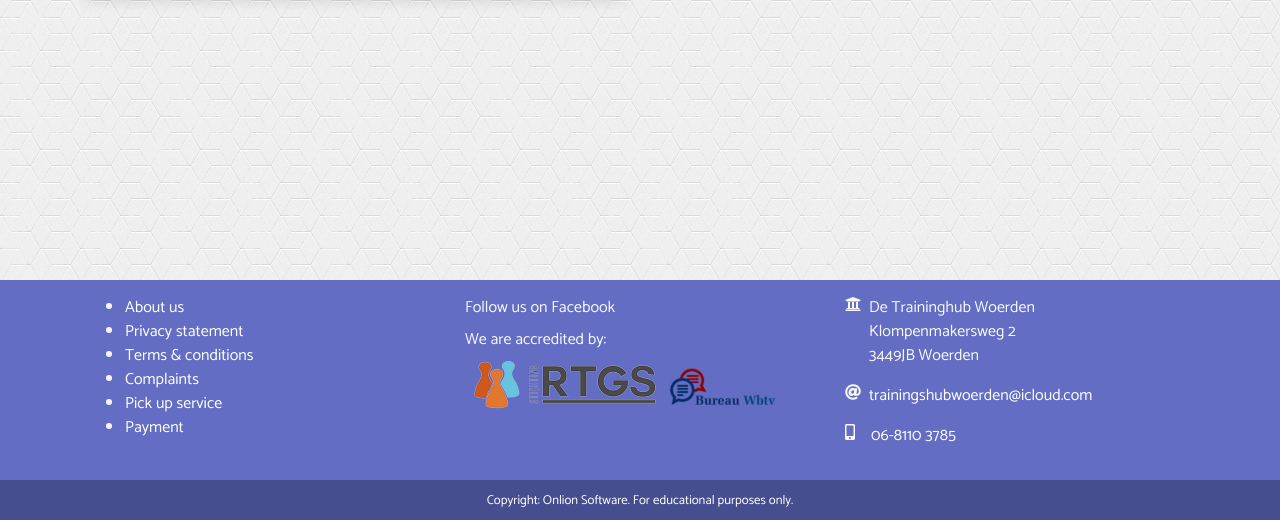
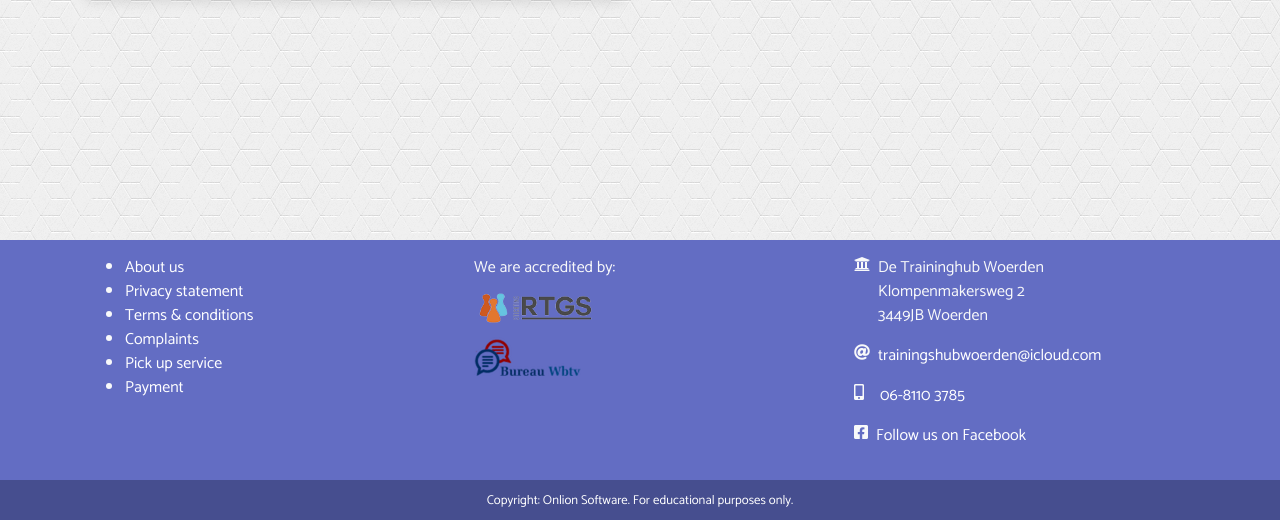
Before and after one commit to jdl208/trainingshub, a Django app: page /courses/course-type/ in a window 1280 px wide. Shown: the part 280-800 px from the top of the page. Run offline with Django 3.2, Linux system fonts and the light colour scheme; the visitor is signed in with stand-in values (Sample User, id 1); data that the repository does not hold is empty; some libraries are stand-ins or nearby versions.

Commit message:
styled the footer

```diff
--- a/static/css/custom.css
+++ b/static/css/custom.css
@@ -181,3 +181,11 @@ footer a {
     color: #ffffff;
     text-decoration: none;
 }
+
+footer a:hover {
+    color: #ffffff;
+}
+
+.footer-image {
+    max-height: 40px;
+}
--- a/templates/partials/footer.html
+++ b/templates/partials/footer.html
@@ -2,8 +2,8 @@
 <!-- STICKY FOOTER -->
 <Footer class="bg-purple text-light mt-4">
     <div class="container">
-        <div class="row py-3">
-            <div class="col-md-4">
+        <div class="row ">
+            <div class="col-md-4 py-3">
                 <ul class="footer-list">
                     <li><a href="">About us</a></li>
                     <li><a href="">Privacy statement</a></li>
@@ -13,13 +13,21 @@
                     <li><a href="">Payment</a></li>
                 </ul>
             </div>
-            <div class="col-md-4">
-                <div class="mb-2">Follow us on Facebook</div>
-                <div>We are accredited by:</div>
-                <a href=""><img class="img-fluid" src="{% static 'img/rtgs.png' %}" alt=""></a>
-                <a href=""><img class="img-fluid" src="{% static 'img/wbtv.png' %}" alt=""></a>
+            <div class="col-md-4 py-3 pl-4">
+                <ul class="list-unstyled">
+                    <li>We are accredited by:</li>
+                    <li class="my-2">
+                        <a href="">
+                            <img class="img-fluid footer-image" src="{% static 'img/rtgs.png' %}" alt="">
+                        </a></li>
+                    <li>
+                        <a class="align-bottom" href="">
+                            <img class="img-fluid footer-image" src="{% static 'img/wbtv.png' %}" alt="">
+                        </a>
+                    </li>
+                </ul>
             </div>
-            <div class="col-md-4">
+            <div class="col-md-4 py-3 pl-4">
                 <i class="fas fa-university float-left mr-2"></i>
                 <ul class="list-unstyled overflow-hidden">
                     <li>De Traininghub Woerden</li>
@@ -34,6 +42,11 @@
                 <ul class="list-unstyled overflow-hidden">
                     <li><a href="tel:+31681103785">06-8110 3785</a></li>
                 </ul>
+                <i class="fab fa-facebook-square float-left mr-2"></i>
+                <ul class="list-unstyled overflow-hidden">
+                    <li><a href="https://nl-nl.facebook.com/trainingshubwoerden/">Follow us on Facebook</a></li>
+                </ul>
+
             </div>
 
         </div>
```
